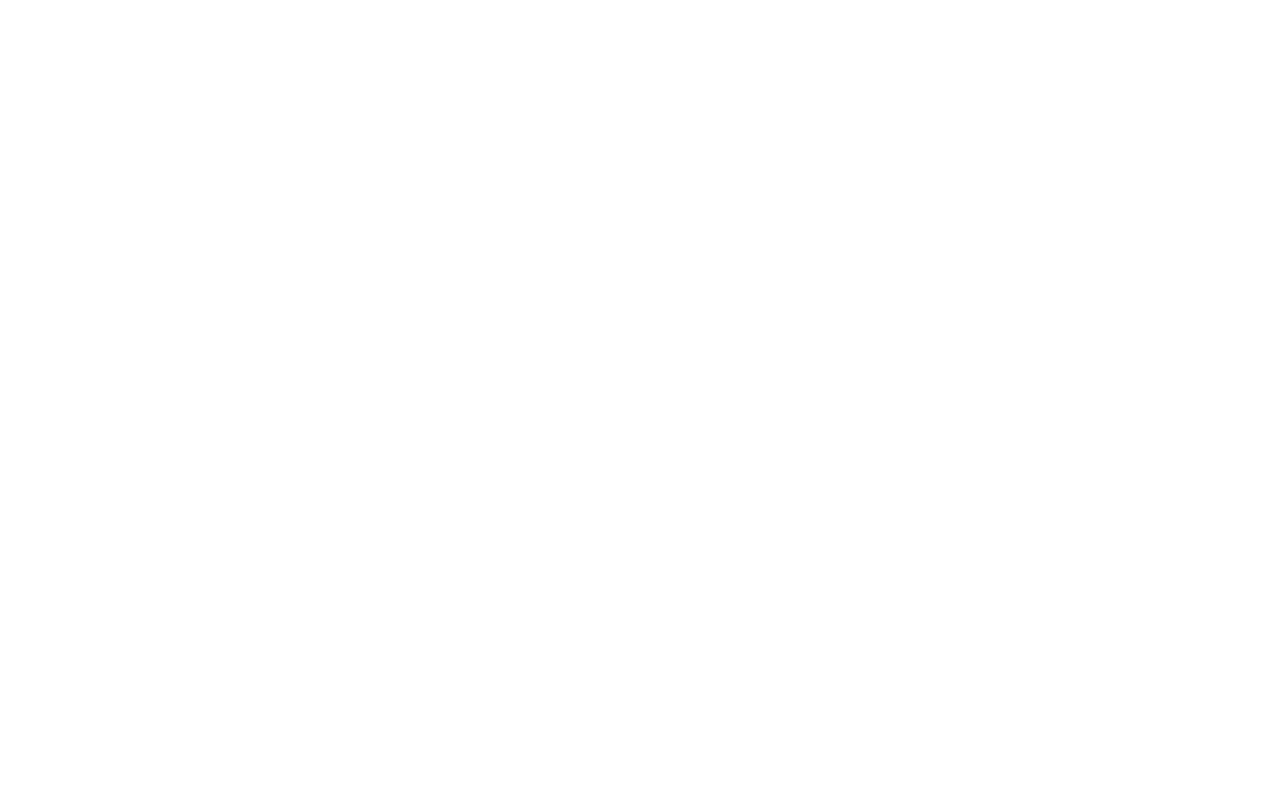
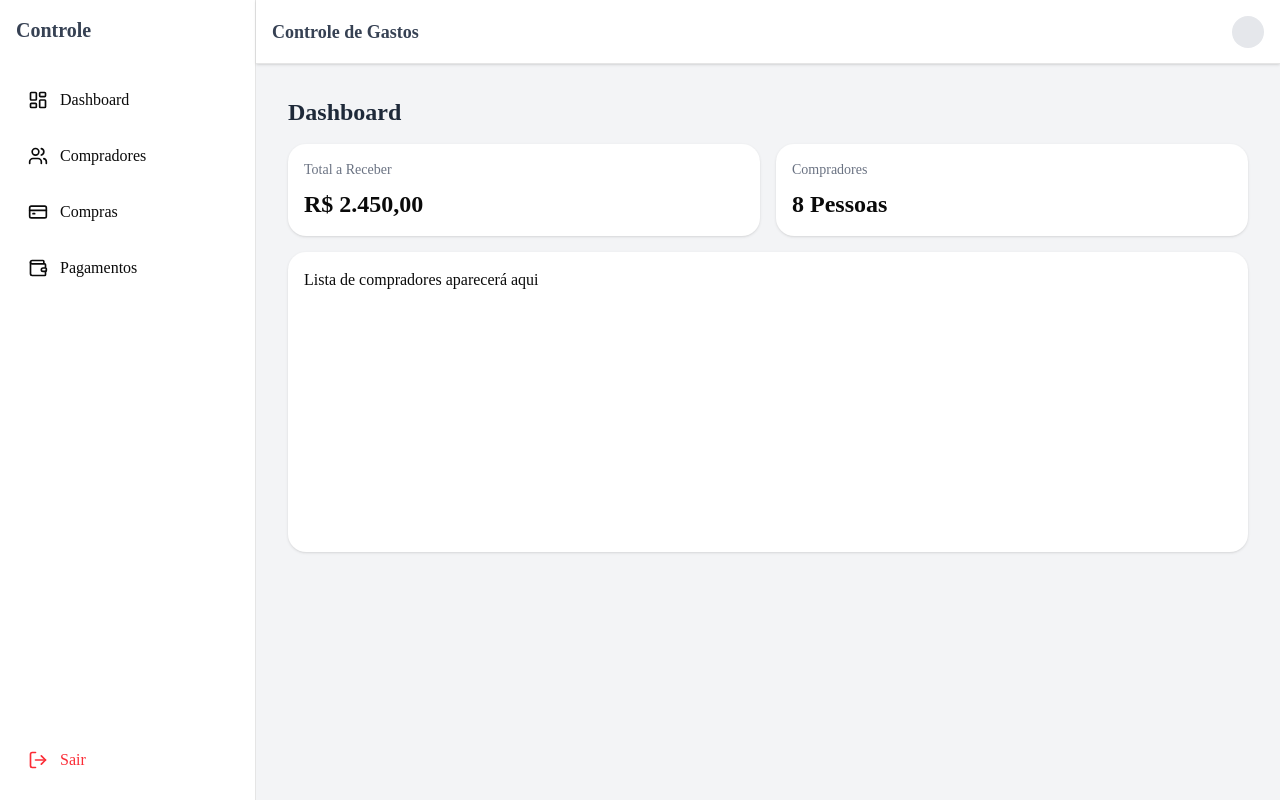
Before and after one commit to RafaSport/controle-gastos, a Next.js app: page / in a window 1280 px wide. Before the commit this address had no page. Built offline with nearby package versions, Linux system fonts and the light colour scheme.

Commit message:
feat: cria dashboard inicial após login

```diff
--- a/src/app/page.tsx
+++ b/src/app/page.tsx
@@ -1,5 +1,32 @@
-import { redirect } from "next/navigation";
+import { MainLayout } from '@/components/layout/MainLayout';
 
 export default function Home() {
-  redirect("/login");
+    return (
+        <MainLayout>
+            <div className="space-y-4">
+                {/* Título */}
+                <h1 className="text-2xl font-bold text-gray-800">Dashboard</h1>
+
+                {/* Cards */}
+                <div className="grid grid-cols-1 sm:grid-cols-2 gap-4">
+                    <div className="bg-white p-4 rounded-2xl shadow-sm">
+                        <p className="text-sm text-gray-500">Total a Receber</p>
+
+                        <h2 className="text-2xl font-bold mt-2">R$ 2.450,00</h2>
+                    </div>
+
+                    <div className="bg-white p-4 rounded-2xl shadow-sm">
+                        <p className="text-sm text-gray-500">Compradores</p>
+
+                        <h2 className="text-2xl font-bold mt-2">8 Pessoas</h2>
+                    </div>
+                </div>
+
+                {/* Área principal */}
+                <div className="bg-white p-4 rounded-2xl shadow-sm min-h-[300px]">
+                    Lista de compradores aparecerá aqui
+                </div>
+            </div>
+        </MainLayout>
+    );
 }
```
